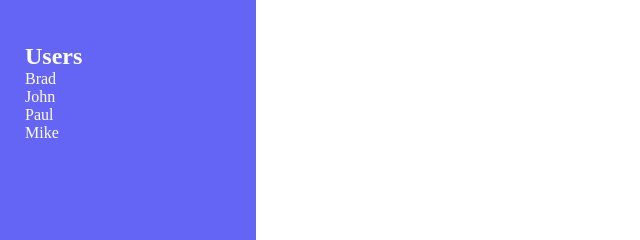
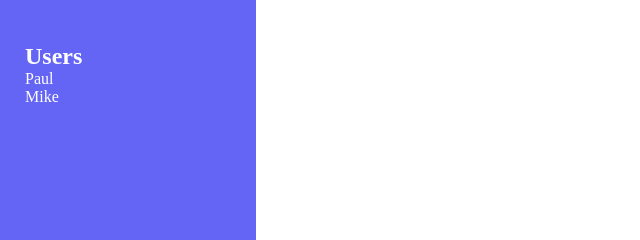
Before and after one commit to JoyKevin1/Chat-Application, a website: page public/chat.html in a window 1280 px wide. Shown: the part 263-503 px from the top of the page, 0-640 px from the left. Drawn offline with Linux system fonts and the light colour scheme.

Commit message:
Second Commit

```diff
--- a/public/chat.html
+++ b/public/chat.html
@@ -19,8 +19,7 @@
     <div class="users-holder">
         <h2 class="users-h2">Users</h2>
         <ul class="users-list">
-            <li>Brad</li>
-            <li>John</li>
+
             <li>Paul</li>
             <li>Mike</li>
         </ul>
```
Also changed, not shown: public/index.html (+0 -1 lines).
